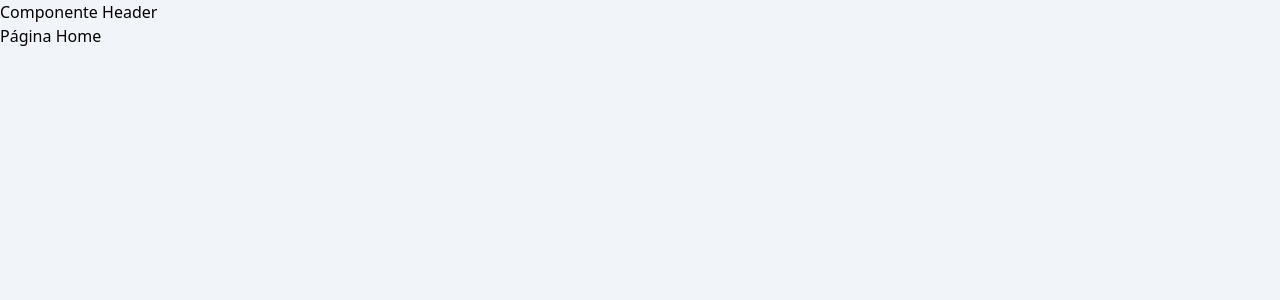
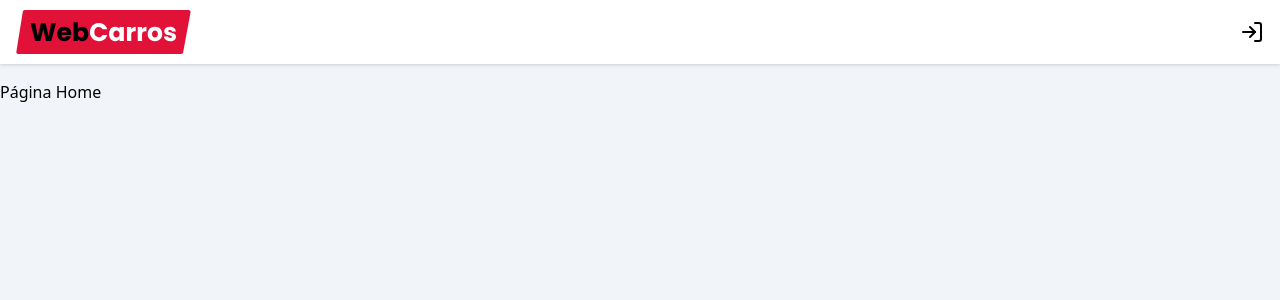
Before and after one commit to jjhonny/web-carros, a React (Vite) app: page / in a window 1280 px wide. Shown: the top 300 px of the page. Built offline with nearby package versions, Linux system fonts and the light colour scheme.

Commit message:
feat: create header

```diff
--- a/package.json
+++ b/package.json
@@ -14,6 +14,7 @@
     "match-sorter": "^6.3.4",
     "react": "^18.2.0",
     "react-dom": "^18.2.0",
+    "react-icons": "^5.0.1",
     "react-router-dom": "^6.22.3",
     "sort-by": "^1.2.0"
   },
--- a/src/components/header/index.tsx
+++ b/src/components/header/index.tsx
@@ -1,7 +1,32 @@
+import { Link } from "react-router-dom";
+import logoImg from "../../assets/logo.svg";
+import { FiUser, FiLogIn } from "react-icons/fi";
+
 export function Header() {
+  const signed = false;
+  const loadingAuth = false;
+
   return (
-    <div>
-      <h1>Componente Header</h1>
+    <div className="w-full flex items-center justify-center h-16 bg-white drop-shadow mb-4">
+      <header className="flex w-full max-w-7xl items-center justify-between px-4 mx-auto">
+        <Link to="/">
+          <img src={logoImg} alt="Logo do site" />
+        </Link>
+
+        {!loadingAuth && signed && (
+          <Link to="/dashboard">
+            <div className="border-2 rounded-full p-1 border-gray-900">
+              <FiUser size={24} color="#000" />
+            </div>
+          </Link>
+        )}
+
+        {!loadingAuth && !signed && (
+          <Link to="/login">
+            <FiLogIn size={24} color="#000" />
+          </Link>
+        )}
+      </header>
     </div>
   );
 }
```
Also changed, not shown: 1 other file (tests, documents, lock files or other folders).
